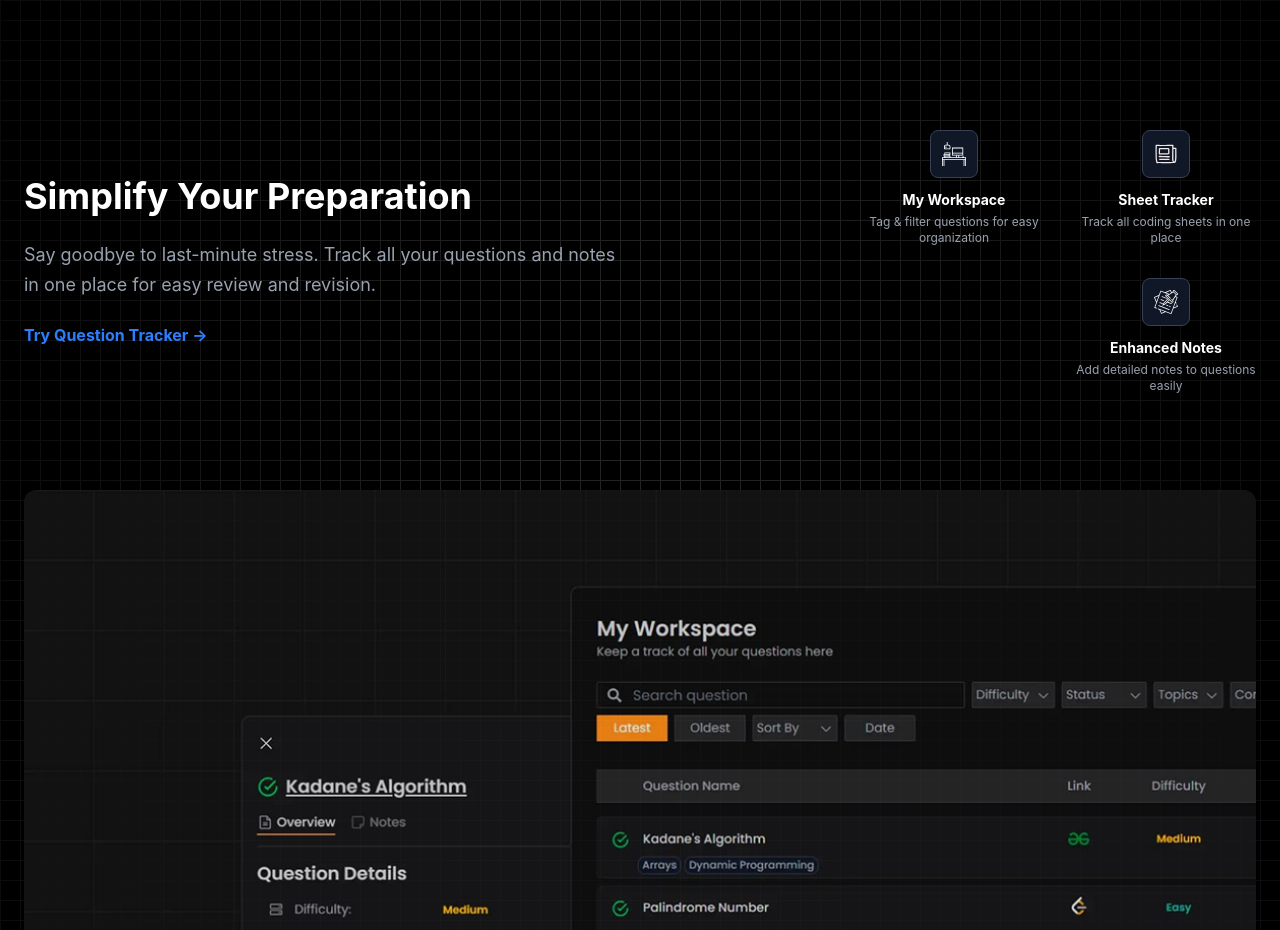
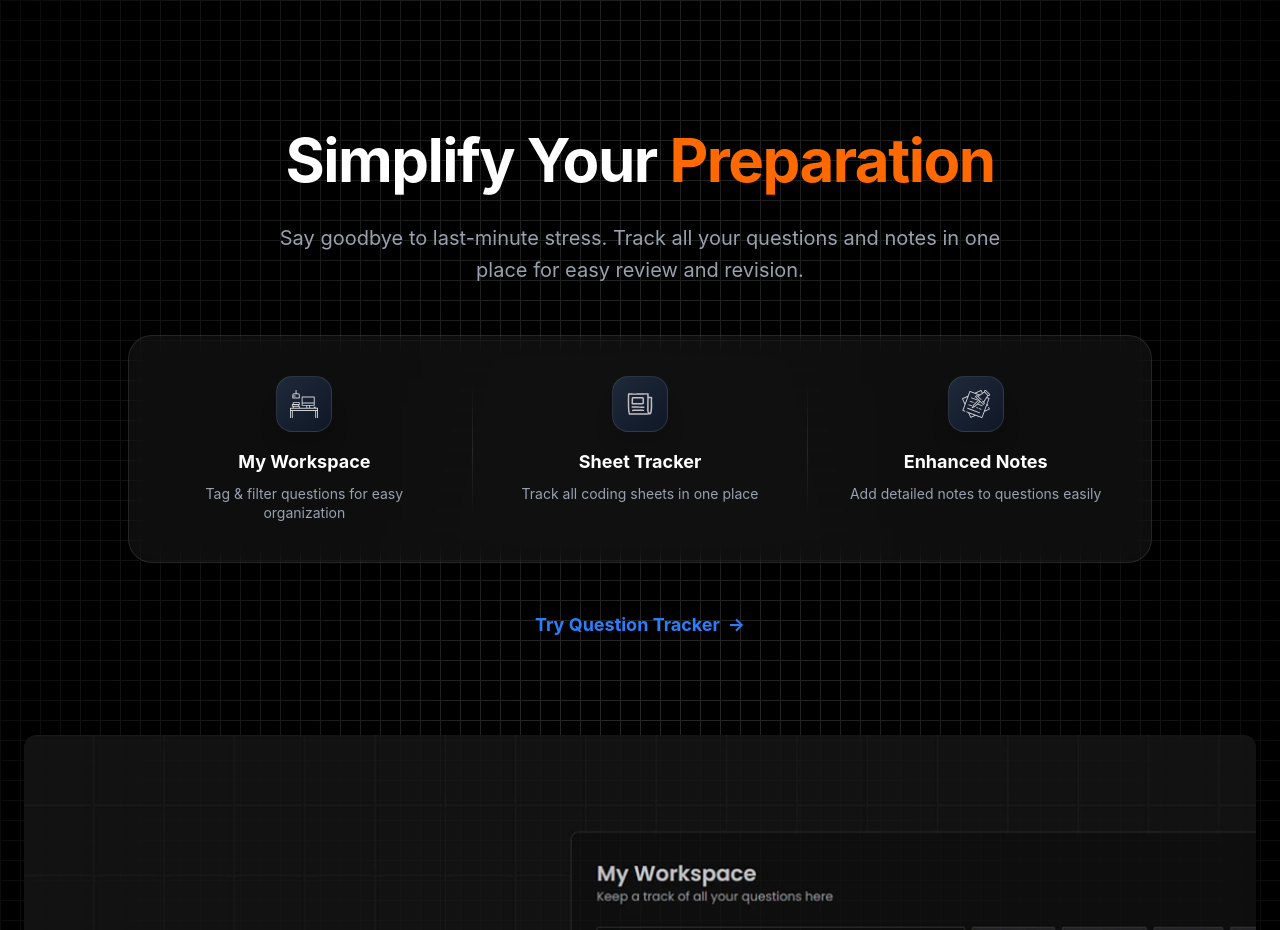
Before and after one commit to Codehuman07/Kompile, a React (Vite) app in the folder client/: page / in a window 1280 px wide. Shown: the part 2140-3070 px from the top of the page. Built offline with nearby package versions, Linux system fonts and the light colour scheme.

Commit message:
style: redesign LandingPage preparation section

```diff
--- a/client/src/pages/LandingPage/LandingPage.jsx
+++ b/client/src/pages/LandingPage/LandingPage.jsx
@@ -141,68 +141,76 @@ export default function LandingPage() {
             />
           </div>
 
-          <div className="grid grid-cols-1 md:grid-cols-2 gap-12 items-center mb-24">
-            <div>
-              <h3 className="text-3xl md:text-4xl font-bold mb-6">
-                Simplify Your Preparation
-              </h3>
-              <p className="text-gray-400 text-lg mb-6 leading-relaxed">
-                Say goodbye to last-minute stress. Track all your questions and
-                notes in one place for easy review and revision.
-              </p>
-              <a href="#" className="text-blue-500 hover:underline font-bold">
-                Try Question Tracker →
-              </a>
-            </div>
+          <div className="text-center max-w-5xl mx-auto mb-24">
+            <h3 className="text-4xl md:text-6xl font-bold mb-8 tracking-tight">
+              Simplify Your <span className="text-orange-500">Preparation</span>
+            </h3>
+            <p className="text-gray-400 text-lg md:text-xl mb-12 leading-relaxed max-w-3xl mx-auto">
+              Say goodbye to last-minute stress. Track all your questions and
+              notes in one place for easy review and revision.
+            </p>
 
-            <div className="flex flex-wrap justify-center md:justify-end gap-8">
-              <div className="text-center w-[180px]">
-                <div className="w-12 h-12 bg-gray-900 border border-gray-700 rounded-lg flex items-center justify-center mx-auto mb-3">
+            <div className="flex flex-wrap md:flex-nowrap justify-center items-stretch gap-6 bg-white/5 backdrop-blur-md border border-white/10 rounded-3xl p-8 shadow-2xl">
+              <div className="flex-1 flex flex-col items-center text-center px-4 py-2 group hover:bg-white/5 rounded-2xl transition-all duration-300">
+                <div className="w-14 h-14 bg-gradient-to-br from-gray-800 to-gray-900 border border-white/10 rounded-2xl flex items-center justify-center mb-4 group-hover:scale-110 group-hover:border-orange-500/50 transition-all shadow-xl">
                   <img
                     src="../../assets/landingpage/workspace-svgrepo-com.svg"
                     alt="icon"
-                    className="w-6 h-6 invert"
+                    className="w-7 h-7 invert opacity-80 group-hover:opacity-100"
                   />
                 </div>
-                <h4 className="text-white font-bold text-sm mb-1">
+                <h4 className="text-white font-bold text-lg mb-2">
                   My Workspace
                 </h4>
-                <p className="text-gray-400 text-xs">
+                <p className="text-gray-400 text-sm leading-snug">
                   Tag & filter questions for easy organization
                 </p>
               </div>
 
-              <div className="text-center w-[180px]">
-                <div className="w-12 h-12 bg-gray-900 border border-gray-700 rounded-lg flex items-center justify-center mx-auto mb-3">
+              <div className="hidden md:block w-px bg-gradient-to-b from-transparent via-white/10 to-transparent my-4"></div>
+
+              <div className="flex-1 flex flex-col items-center text-center px-4 py-2 group hover:bg-white/5 rounded-2xl transition-all duration-300">
+                <div className="w-14 h-14 bg-gradient-to-br from-gray-800 to-gray-900 border border-white/10 rounded-2xl flex items-center justify-center mb-4 group-hover:scale-110 group-hover:border-orange-500/50 transition-all shadow-xl">
                   <img
                     src="../../assets/landingpage/tracker.svg"
                     alt="icon"
-                    className="w-6 h-6 invert"
+                    className="w-7 h-7 invert opacity-80 group-hover:opacity-100"
                   />
                 </div>
-                <h4 className="text-white font-bold text-sm mb-1">
+                <h4 className="text-white font-bold text-lg mb-2">
                   Sheet Tracker
                 </h4>
-                <p className="text-gray-400 text-xs">
+                <p className="text-gray-400 text-sm leading-snug">
                   Track all coding sheets in one place
                 </p>
               </div>
 
-              <div className="text-center w-[180px]">
-                <div className="w-12 h-12 bg-gray-900 border border-gray-700 rounded-lg flex items-center justify-center mx-auto mb-3">
+              <div className="hidden md:block w-px bg-gradient-to-b from-transparent via-white/10 to-transparent my-4"></div>
+
+              <div className="flex-1 flex flex-col items-center text-center px-4 py-2 group hover:bg-white/5 rounded-2xl transition-all duration-300">
+                <div className="w-14 h-14 bg-gradient-to-br from-gray-800 to-gray-900 border border-white/10 rounded-2xl flex items-center justify-center mb-4 group-hover:scale-110 group-hover:border-orange-500/50 transition-all shadow-xl">
                   <img
                     src="../../assets/landingpage/notes.svg"
                     alt="icon"
-                    className="w-6 h-6 invert"
+                    className="w-7 h-7 invert opacity-80 group-hover:opacity-100"
                   />
                 </div>
-                <h4 className="text-white font-bold text-sm mb-1">
+                <h4 className="text-white font-bold text-lg mb-2">
                   Enhanced Notes
                 </h4>
-                <p className="text-gray-400 text-xs">
+                <p className="text-gray-400 text-sm leading-snug">
                   Add detailed notes to questions easily
                 </p>
               </div>
+            </div>
+
+            <div className="mt-12">
+              <a
+                href="#"
+                className="inline-flex items-center gap-2 text-blue-500 hover:text-blue-400 font-bold text-lg transition-colors"
+              >
+                Try Question Tracker <span>→</span>
+              </a>
             </div>
           </div>
 
```
Also changed, not shown: 1 other file (tests, documents, lock files or other folders).
